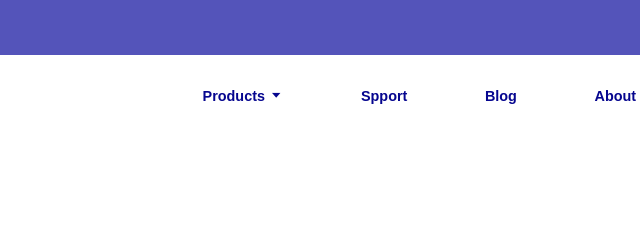
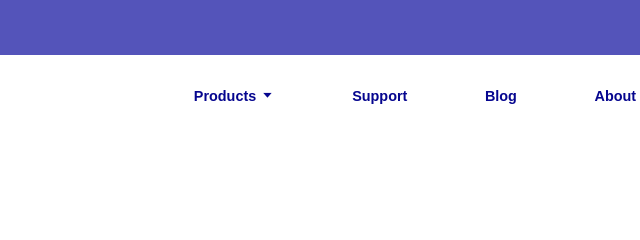
Before and after one commit to Chineche-Okeke/CYPHOTO2-PROJECT, a plain HTML site: page index.html in a window 1280 px wide. Shown: the top 240 px of the page, 403-1043 px from the left. Drawn offline with nearby package versions, Linux system fonts and the light colour scheme.

Commit message:
first commit

```diff
--- a/index.html
+++ b/index.html
@@ -16,7 +16,7 @@
     </h1>
     <ul>
         <li><a href="#">Products <i class='bx bx-caret-down'></i></a></li>
-        <li><a href="#">Spport</a></li>
+        <li><a href="#">Support</a></li>
         <li><a href="#">Blog</a></li>
         <li><a href="#">About</a></li>
         <li><a href="#">Contact</a></li>
```
